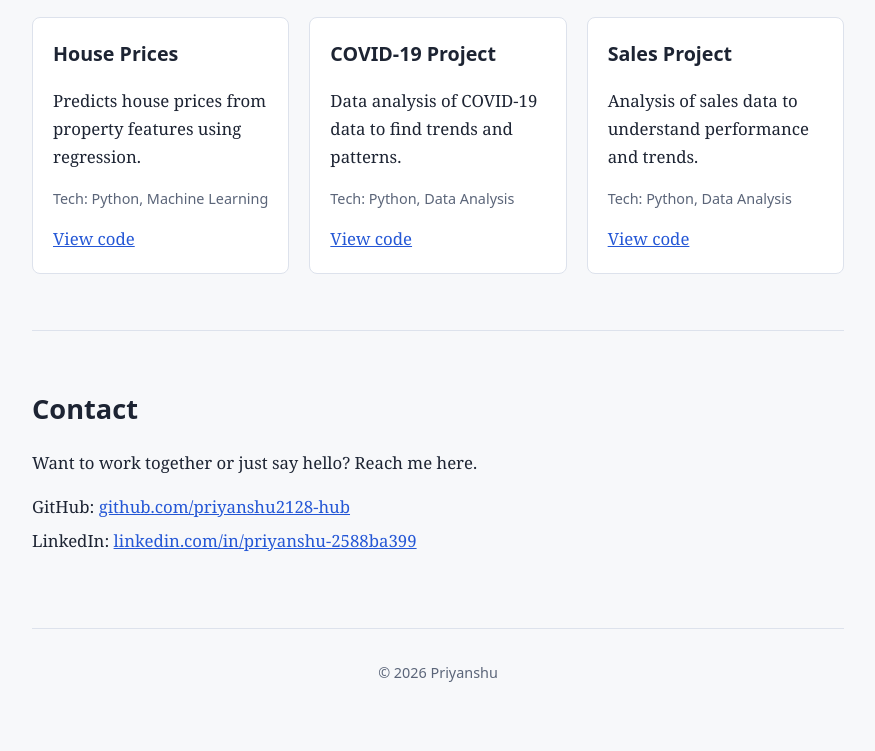
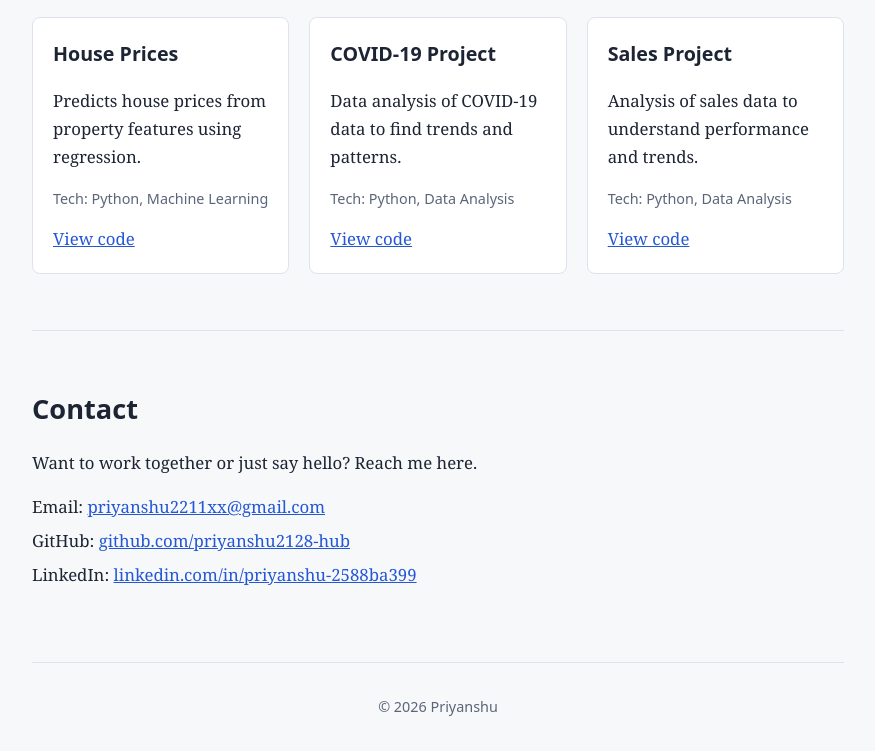
Before and after one commit to priyanshu2128-hub/portfolio, a plain HTML site: page index.html in a window 1280 px wide. Shown: the part 1480-2231 px from the top of the page, without its empty margins (202-1077 px from the left). Before the commit the page ends 2196 px from the top, so only its background shows below. Drawn offline with Linux system fonts and the light colour scheme.

Commit message:
Add email to contact section

```diff
--- a/index.html
+++ b/index.html
@@ -79,7 +79,8 @@
     <h2>Contact</h2>
     <p>Want to work together or just say hello? Reach me here.</p>
     <ul class="contact">
-        <li>GitHub: <a href="https://github.com/priyanshu2128-hub">github.com/priyanshu2128-hub</a></li>
+      <li>Email: <a href="mailto:priyanshu2211xx@gmail.com">priyanshu2211xx@gmail.com</a></li>
+      <li>GitHub: <a href="https://github.com/priyanshu2128-hub">github.com/priyanshu2128-hub</a></li>
       <li>LinkedIn: <a href="https://www.linkedin.com/in/priyanshu-2588ba399">linkedin.com/in/priyanshu-2588ba399</a></li>
     </ul>
   </section>
```
